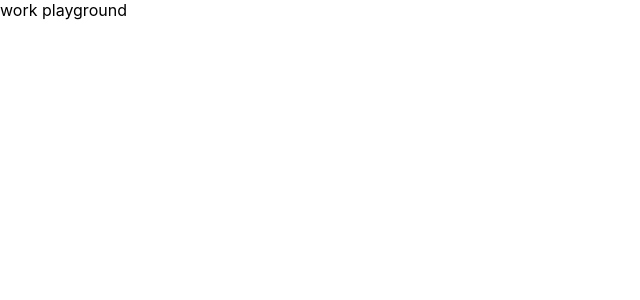
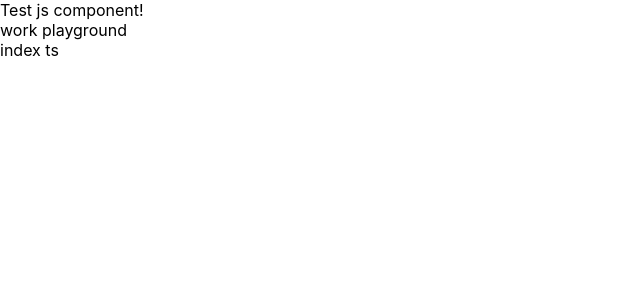
Before and after one commit to ak14aman/work-playground, a React (Create React App) app: page / in a window 1280 px wide. Shown: the top 300 px of the page, without its empty margins (0-640 px from the left). Built offline with nearby package versions, Linux system fonts and the light colour scheme.

Commit message:
js and tsx integration tested

```diff
--- a/src/App.tsx
+++ b/src/App.tsx
@@ -1,10 +1,14 @@
 import React from 'react';
 import './App.css';
+import IndexMainTS from './Components/IndexMainTS';
+import IndexMain from './Components/IndexMain';
 
 function App() {
   return (
     <div>
+      <IndexMain/>
       work playground
+      <IndexMainTS/>
 
     </div>
   );
--- /dev/null
+++ b/src/Components/IndexMain.js
@@ -0,0 +1,12 @@
+import React from 'react'
+import Index from './testComp/Index.js'
+
+const IndexMain = () => {
+  return (
+    <div>
+      <Index/>
+    </div>
+  )
+}
+
+export default IndexMain
--- /dev/null
+++ b/src/Components/IndexMainTS.tsx
@@ -0,0 +1,11 @@
+import React from 'react'
+
+const IndexMainTS = () => {
+  return (
+    <div>
+      index ts
+    </div>
+  )
+}
+
+export default IndexMainTS
--- /dev/null
+++ b/src/Components/testComp/Index.js
@@ -0,0 +1,11 @@
+import React from 'react'
+
+const Index = () => {
+  return (
+    <div>
+      Test js component!
+    </div>
+  )
+}
+
+export default Index
--- a/src/react-app-env.d.ts
+++ /dev/null
@@ -1 +0,0 @@
-/// <reference types="react-scripts" />
```
Also changed, not shown: src/setupTests.ts (deleted, +0 -5 lines).
